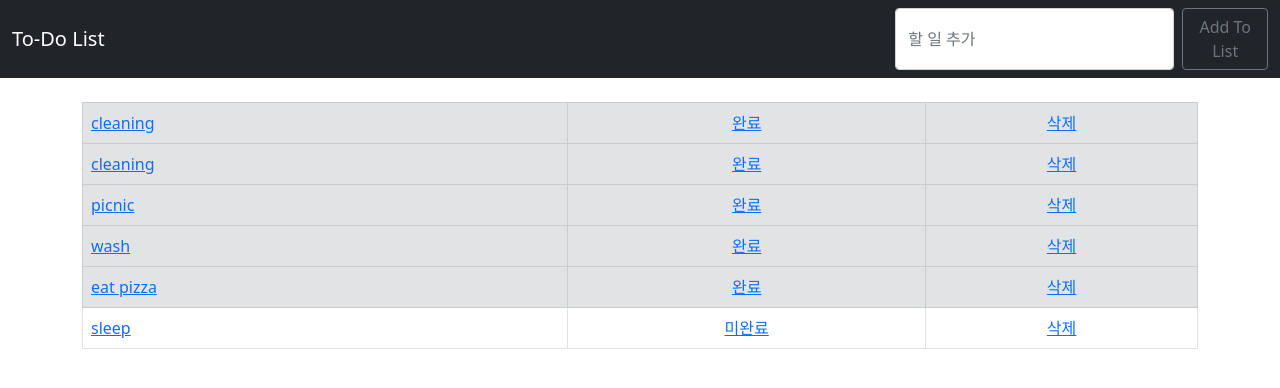
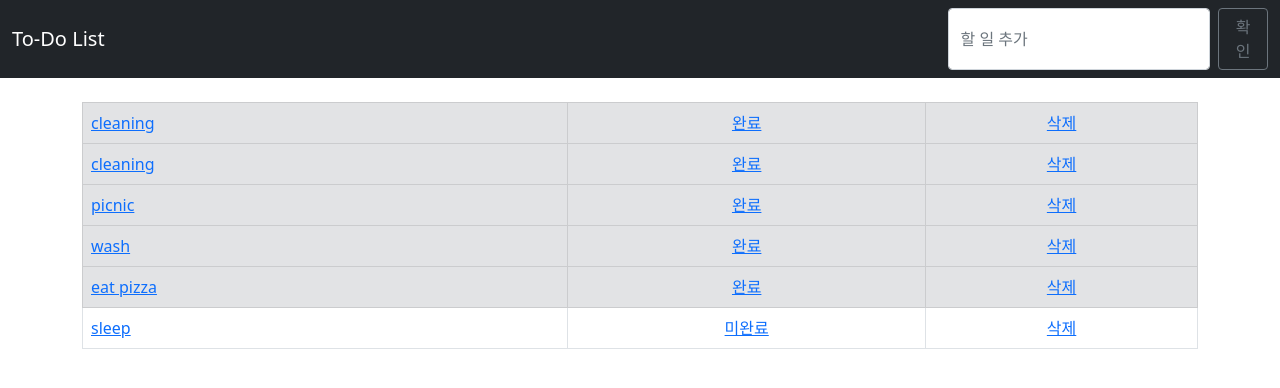
Before and after one commit to jsb17/Jung, a Django app: page / in a window 1280 px wide. Shown: the top 388 px of the page. Run offline with Django 3.2, Linux system fonts and the light colour scheme; data comes from the database, SQL or seed files in the repository; both versions use the stored data as it was after the commit.

Commit message:
second commit

```diff
--- a/mysite/todo/templates/base.html
+++ b/mysite/todo/templates/base.html
@@ -28,7 +28,7 @@
             <form class="d-flex" method="POST">
                 {% csrf_token %}
               <input class="form-control me-2" type="search" placeholder="할 일 추가" aria-label="Search" name="item">
-              <button class="btn btn-outline-secondary" type="submit">Add To List</button>
+              <button class="btn btn-outline-secondary" type="submit">확인</button>
             </form>
           </div>
         </div>
--- a/mysite/todo/templates/home.html
+++ b/mysite/todo/templates/home.html
@@ -9,7 +9,7 @@
             </button>
             {{message}}
         </div>
-    {% endfor %}
+    {% endfor%}
 
 {% endif %}
 
--- a/mysite/todo/views.py
+++ b/mysite/todo/views.py
@@ -6,19 +6,20 @@ from django.contrib import messages
 # Create your views here.
 def home(request):
     if request.method == 'POST':
-        form=ListForm(request.POST or None)
+        form=ListForm(request.POST)
 
         if form.is_valid():
             form.save()
             all_items=List.objects.all
             messages.success(request,'home.html',{'all_items':all_items})
+            return redirect('home')
 
     else:
         all_items=List.objects.all
-        return render(request,"home.html",{'all_items': all_items})
+        return render(request,'home.html',{'all_items': all_items})
 
 def delete(request,list_id):
-    item=Lost.objects.get(pk=list_id)
+    item=List.objects.get(pk=list_id)
     item.delete()
     messages.success(request, ('항목이 삭제 되었습니다.'))
     return redirect('home')
```
Also changed, not shown: mysite/db.sqlite3.
